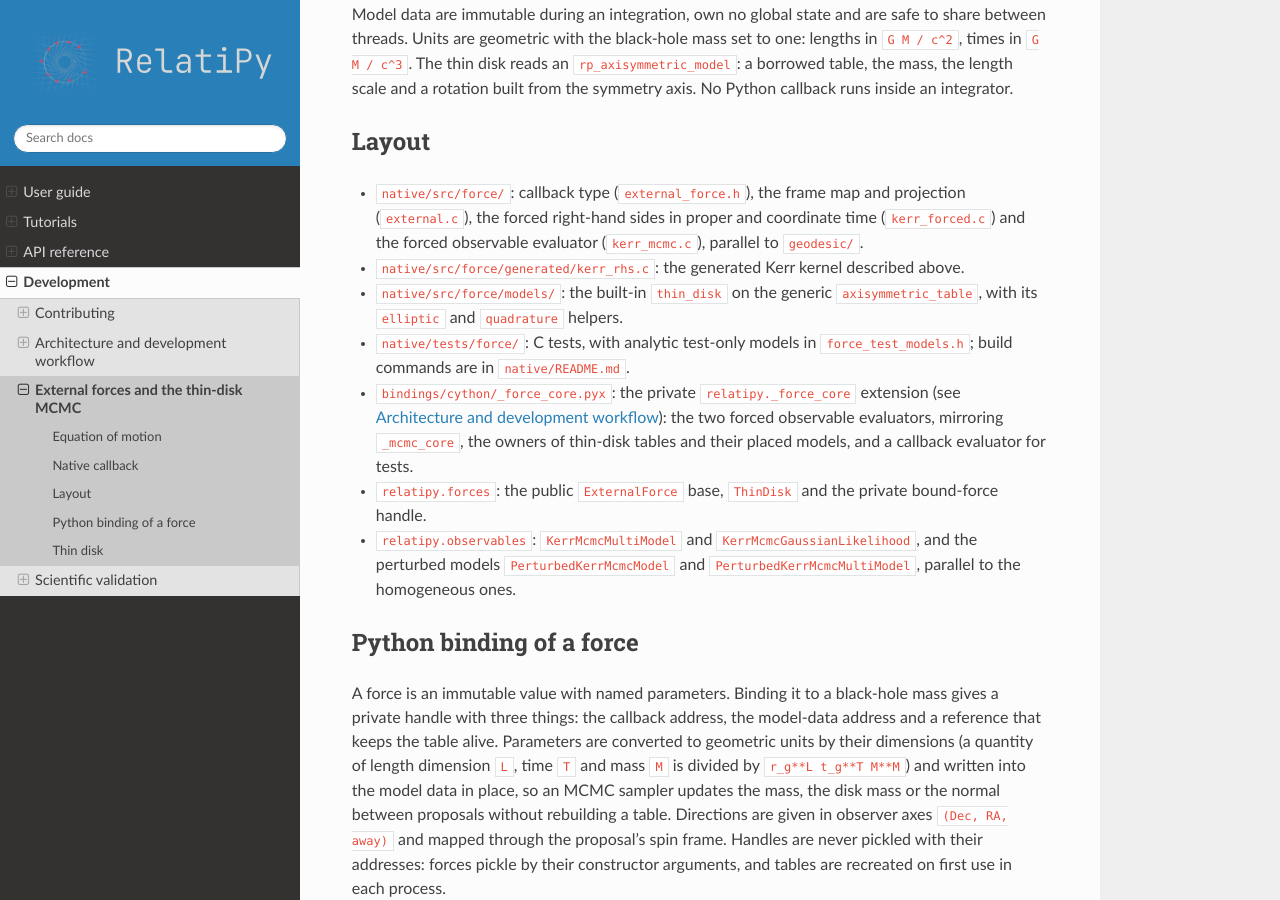
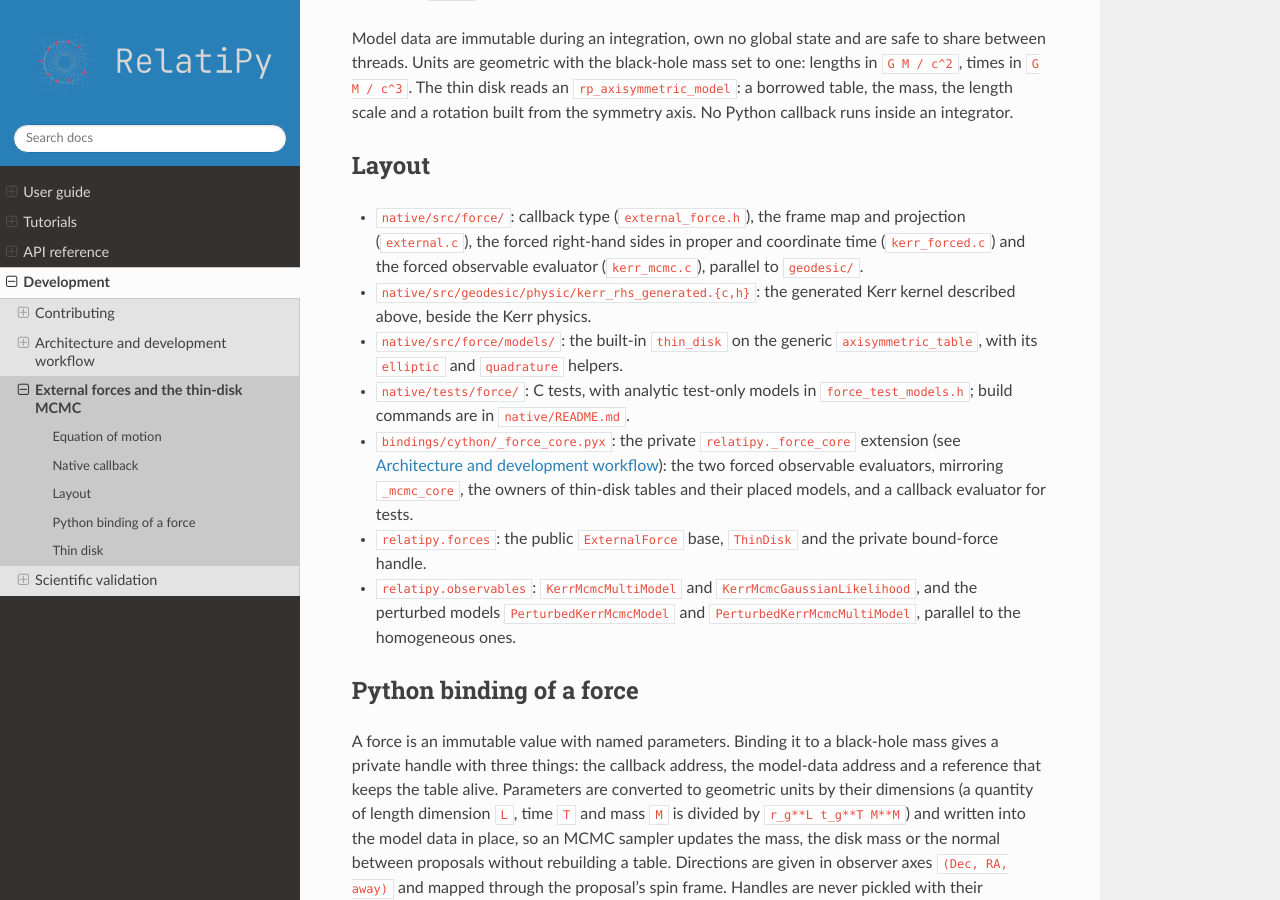
Before and after one commit to lldddv2/relatipy, a Sphinx documentation site: the page built from docs/development/external-forces.rst, in a window 1280 px wide and 900 px high, scrolled down 1677 px. Built offline with Sphinx 7.4.7 and the Read the Docs theme 3.1.0, drawn with Linux system fonts in a browser that asks for light colours; some of the changed text lies outside the part shown.

Commit message:
doc: point to the generated kerr kernel beside the kerr physics

```diff
--- a/docs/development/architecture.rst
+++ b/docs/development/architecture.rst
@@ -45,8 +45,9 @@
 - initial-state conversion (``geodesic/initial/``);
 - solution reconstruction (``geodesic/solution/``);
 - adaptive integrators (``geodesic/integrators/``);
-- the external-force layer (``force/``), with a generated Kerr kernel
-  (``force/generated/``) and the thin-disk model (``force/models/``).
+- the external-force layer (``force/``), with the thin-disk model
+  (``force/models/``); its generated Kerr kernel lives in
+  ``geodesic/physic/kerr_rhs_generated.{c,h}``.
 
 The native integrator names are ``dop853``, ``dp45``, ``radau``, and
 ``projection_radau``. None of these headers is installed with the package.
--- a/docs/development/external-forces.rst
+++ b/docs/development/external-forces.rst
@@ -27,7 +27,8 @@
   (the kernel behind ``rp_kerr_null_geodesic_rhs``), so observables are
   bitwise those of ``_mcmc_core``;
 - with an active force it calls the generated kernel
-  ``rp_force_generated_kerr_rhs`` (``native/src/force/generated/kerr_rhs.c``),
+  ``rp_kerr_geodesic_physic_evaluate_generated_rhs``
+  (``native/src/geodesic/physic/kerr_rhs_generated.c``),
   the same contraction optimized symbolically: faster, and equal to the
   corrected contraction to about ``3e-15`` relative. A zero active force (a
   thin disk of zero mass) therefore agrees with the homogeneous paths to
@@ -97,8 +98,8 @@
   and projection (``external.c``), the forced right-hand sides in proper and
   coordinate time (``kerr_forced.c``) and the forced observable evaluator
   (``kerr_mcmc.c``), parallel to ``geodesic/``.
-- ``native/src/force/generated/kerr_rhs.c``: the generated Kerr kernel
-  described above.
+- ``native/src/geodesic/physic/kerr_rhs_generated.{c,h}``: the generated
+  Kerr kernel described above, beside the Kerr physics.
 - ``native/src/force/models/``: the built-in ``thin_disk`` on the generic
   ``axisymmetric_table``, with its ``elliptic`` and ``quadrature`` helpers.
 - ``native/tests/force/``: C tests, with analytic test-only models in
```
Also changed, not shown: native/README.md.
